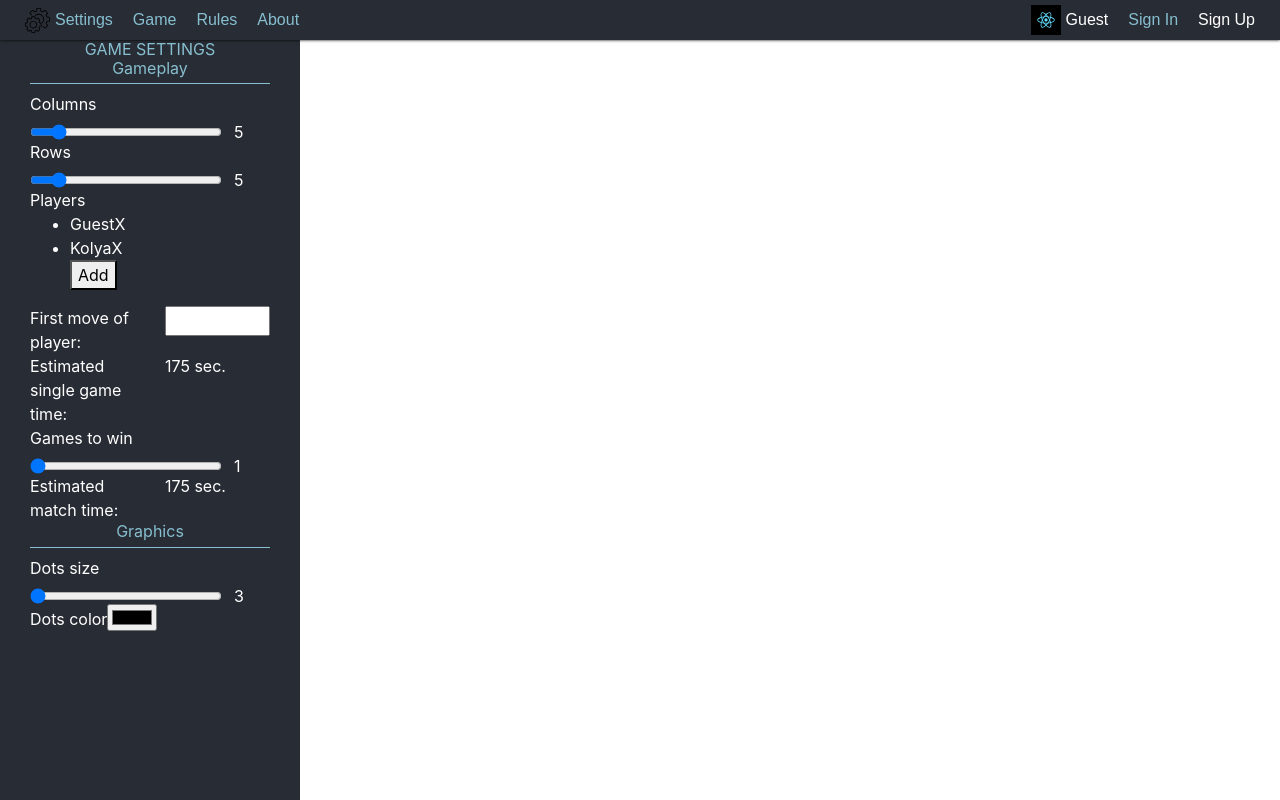
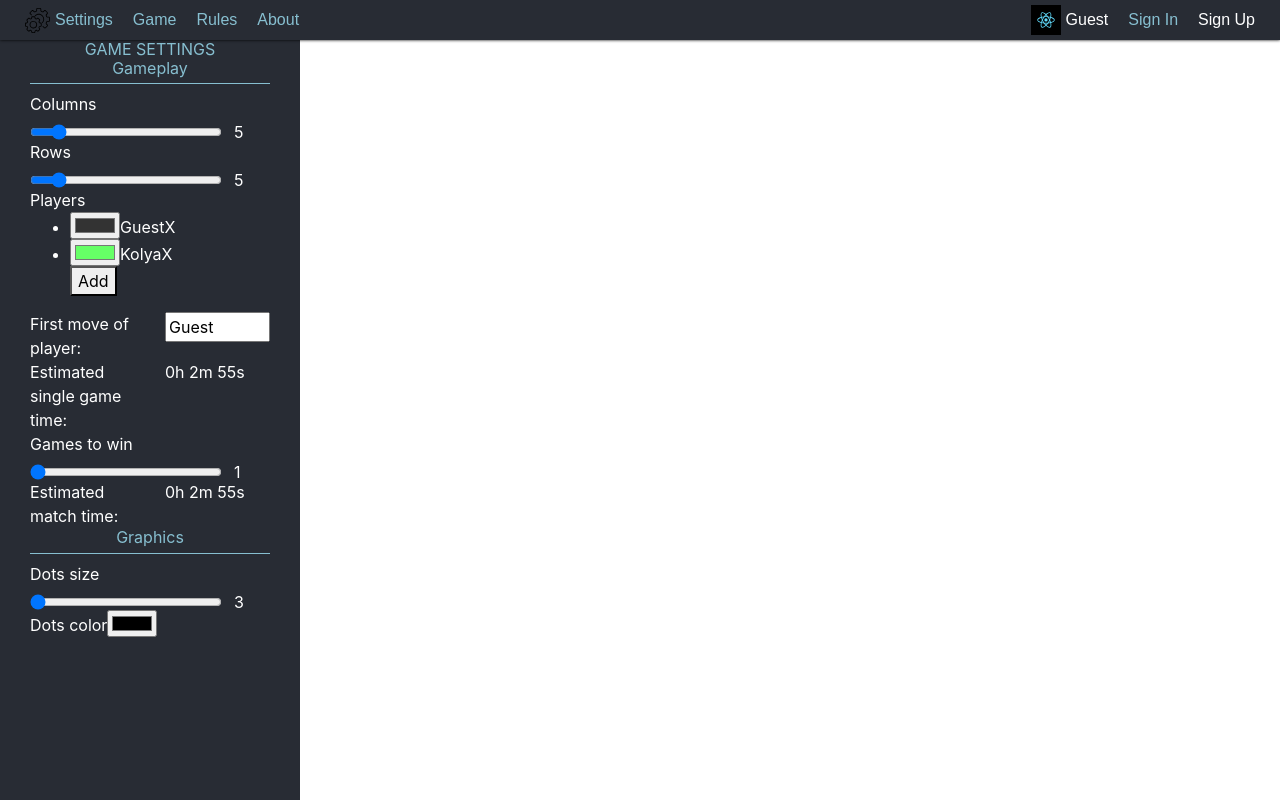
Before and after one commit to Neurogitmeister/dots-and-boxes-js, a React (Create React App) app: page / in a window 1280 px wide. Both pictures are taken after a click on the button "Settings". Built offline with nearby package versions, Linux system fonts and the light colour scheme.

Commit message:
Players list update + more unprofessionalism fix

```diff
--- a/src/GameSettings.tsx
+++ b/src/GameSettings.tsx
@@ -6,7 +6,7 @@ interface GameSettingsList {
     rows: number
     playerNames: Array<string>
     playerColors: Array<string>
-    firstMove: number
+    firstMove: string
     gamesToWin: number
     dotsSize: number
     dotsColor: string
@@ -17,11 +17,11 @@ let defaultSettings : GameSettingsList = {
     columns: 5,
     rows: 5,
     playerNames: ['Guest','Kolya'],
-    playerColors: ['333333', '66ff66'],
-    firstMove: 0,
+    playerColors: ['#333333', '#66ff66'],
+    firstMove: 'Guest',
     gamesToWin: 1,
     dotsSize: 3,
-    dotsColor: 'f06000'
+    dotsColor: '#f06000'
 }
 
 /*validate token and load settings*/
@@ -33,11 +33,11 @@ function fetchGameSettings (username: string ) : GameSettingsList {
             columns: 15,
             rows: 15,
             playerNames: [ username, 'Petya', 'Vasya', 'Kolya'],
-            playerColors: ['333333', '229922', '2299ff', 'f00000'],
-            firstMove: 0,
+            playerColors: ['#333333', '#229922', '#2299ff', '#f00000'],
+            firstMove: username,
             gamesToWin: 4,
             dotsSize: 7,
-            dotsColor: 'f06000'
+            dotsColor: '#f06000'
         }
         return gameSettings
 }
@@ -52,11 +52,13 @@ interface GameStateFields {
     columns :       number;
     rows:           number;
     playerNames:    string[],
+    playerColors:   string[],
     playersCount:   number;
+    firstMove:      string;
     gamesToWin:     number;
     dotsSize:       number;
-    singleGameTime: number;
-    matchTime:      number;
+    singleGameTime: string;
+    matchTime:      string;
 }
 
 type GameStateField = "columns"|"rows"|"playersCount"|"gamesToWin"|"dotsSize"
@@ -70,25 +72,30 @@ export default class GameSettings extends Component<GameSettingsModuleProps, Gam
         if (this.props.tokenIsValid)
             this.gameSettings = fetchGameSettings(this.props.username);
         else this.gameSettings = defaultSettings;
-        let singleGameTime = this.calculateSingleGameTime(this.gameSettings.columns, this.gameSettings.rows)
-        let matchTime = this.calculateMatchTime(this.gameSettings.gamesToWin, this.gameSettings.playerNames.length, singleGameTime)
+        let singleSeconds = this.calculateSingleGameTime(this.gameSettings.columns, this.gameSettings.rows)
+        let matchTime = this.formatSeconds (this.calculateMatchTime(this.gameSettings.gamesToWin, this.gameSettings.playerNames.length, singleSeconds))
+        let singleGameTime = this.formatSeconds(singleSeconds)
         this.state = {
             columns :       this.gameSettings.columns,
             rows:           this.gameSettings.rows,
             playerNames:    this.gameSettings.playerNames,
+            playerColors:   this.gameSettings.playerColors,
             playersCount:   this.gameSettings.playerNames.length,
+            firstMove:      this.gameSettings.firstMove,
             gamesToWin:     this.gameSettings.gamesToWin,
             dotsSize:       this.gameSettings.dotsSize,
             singleGameTime: singleGameTime,
             matchTime:      matchTime
         }
-        this.updateRangeAndTime = this.updateRangeAndTime.bind(this)
+        this.updateTime = this.updateTime.bind(this)
+        this.updateStateValue = this.updateStateValue.bind(this)
         this.updatePlayersList = this.updatePlayersList.bind(this)
+        this.updateFirstMove = this.updateFirstMove.bind(this)
     }
 
     gameSettings: GameSettingsList;
 
-    calculateSingleGameTime(columns: number, rows: number) :number {
+    calculateSingleGameTime(columns: number, rows: number) : number {
        return (columns * (rows + 1) + rows) * secPerMove
     }
 
@@ -96,26 +103,48 @@ export default class GameSettings extends Component<GameSettingsModuleProps, Gam
         let gamesPerMatch = (gamesToWin * (playersCount + 2) - playersCount) / 2
         return singleGameTime * gamesPerMatch
     }
-
-    updateRangeAndTime(stateVar: GameStateField, value: number) {
+    formatSeconds(fullSeconds : number) : string {
+       let seconds = fullSeconds % 60
+       let minutes = Math.floor(fullSeconds / 60) % 60
+       let hours = Math.floor(fullSeconds / 3600)
+       return (hours + "h " + minutes + "m " + seconds + "s")
+    }
+    updateStateValue(stateVar: GameStateField, value: number){
         let newState = {...this.state}
         newState[stateVar] = value;
         if (stateVar === "columns"|| stateVar === "rows" || stateVar === "gamesToWin" || stateVar === "playersCount") {
-            newState.singleGameTime = this.calculateSingleGameTime(newState.columns, newState.rows)
-            newState.matchTime = this.calculateMatchTime(newState.gamesToWin, newState.playersCount, newState.singleGameTime)
+            newState = this.updateTime(newState)
         }
         this.setState(newState)
     }
-    updatePlayersList(players: string[]) {
+    updateTime( State: GameStateFields) : GameStateFields {
+
+        let singleSeconds = this.calculateSingleGameTime(State.columns, State.rows)
+        State.matchTime = this.formatSeconds(this.calculateMatchTime(State.gamesToWin, State.playersCount, singleSeconds))
+        State.singleGameTime = this.formatSeconds(singleSeconds)
+
+        return State;
+    }
+    updatePlayersList(players: string[], playerColors: string[]) {
+
         let newState = {...this.state}
-        newState["playersCount"] = players.length;
-        newState["playerNames"] = players;
-        console.log(this.state)
-        console.log(newState)
+        newState.playersCount = players.length;
+        newState.playerNames = players;
+        newState.playerColors = playerColors;
+        newState = this.updateTime(newState)
         this.setState(newState)
     }
     selectNewPlayer(e: React.FormEvent<HTMLInputElement>){
         e.currentTarget.value = ""
+    }
+    updateFirstMove(e: React.FocusEvent<HTMLInputElement>){
+        if (e.currentTarget.value) {
+            let newState = {...this.state}
+            newState.firstMove = e.currentTarget.value
+            this.setState(newState)
+        } else {
+            e.currentTarget.value = this.state.firstMove
+        }
     }
     mySubmit(e: React.FormEvent<HTMLFormElement>) {
         e.preventDefault();
@@ -139,49 +168,60 @@ export default class GameSettings extends Component<GameSettingsModuleProps, Gam
                 <form onSubmit={this.mySubmit}>
                     <h2 id="game-settings-header">GAME SETTINGS</h2>
                     <h2>Gameplay</h2>
-                    <RangeInput boundState="columns" onHandleInputChange={this.updateRangeAndTime}
+                    <RangeInput boundState="columns" onHandleInputChange={this.updateStateValue}
                                 id={"input-columns"} label={"Columns"}
                                 max={20} min={3} value={this.state.columns}
                     />
-                    <RangeInput boundState="rows" onHandleInputChange={this.updateRangeAndTime}
+                    <RangeInput boundState="rows" onHandleInputChange={this.updateStateValue}
                                 id={"input-rows"} label={"Rows"}
                                 max={20} min={3} value={this.state.rows}
                     />
+
+
                     <div id="settings-players-list">
                         <span>Players</span>
-                        <PlayersList onListChange={this.updatePlayersList} players={this.state.playerNames}/>
+                        <PlayersList onListChange={this.updatePlayersList}
+                        players={this.state.playerNames} playerColors={this.state.playerColors}/>
                     </div>
+
+
                     <div className="row">
                         <p className="col-md-6">First move of player:</p>
                         <div className="col-md-6">
-                            <input name="First Move"
+                            <input name="sglsbbxxcvcx"
                                    list="players-datalist"
                                    id="input-settings-players-move"
-                                   onFocus={this.selectNewPlayer}/>
+                                   onFocus={this.selectNewPlayer}
+                                   onBlur={this.updateFirstMove}
+                                   defaultValue={this.state.firstMove}/>
+
+
                             <datalist id="players-datalist">
                                 {players}
                             </datalist>
+
+
                         </div>
                     </div>
 
                     <div className="estimate-calc row">
                         <p className="col-md-6">Estimated single game time:</p>
-                        <span className="col-md-6">{this.state.singleGameTime} sec.</span>
+                        <span className="col-md-6">{this.state.singleGameTime}</span>
                     </div>
 
-                    <RangeInput boundState={"gamesToWin"} onHandleInputChange={this.updateRangeAndTime}
+                    <RangeInput boundState={"gamesToWin"} onHandleInputChange={this.updateStateValue}
                         id={"input-games-to-win"} label={"Games to win"}
                         min={1} max={10} value={this.state.gamesToWin}
                     />
 
                     <div className="estimate-calc row">
                         <p className="col-md-6">Estimated match time:</p>
-                        <span className="col-md-6">{this.state.matchTime} sec.</span>
+                        <span className="col-md-6">{this.state.matchTime}</span>
                     </div>
 
                     <h2>Graphics</h2>
                     <div className="md2">
-                        <RangeInput boundState="dotsSize" onHandleInputChange={this.updateRangeAndTime}
+                        <RangeInput boundState="dotsSize" onHandleInputChange={this.updateStateValue}
                             id={"input-dots-size"} label={"Dots size"}
                             max={20} min={3} value={this.state.dotsSize}
                         />
@@ -230,7 +270,8 @@ class RangeInput extends Component<RangeInputProps, any>{
 }
 interface PlayerListProps {
     players: Array<string>
-    onListChange(players: string[]): void
+    playerColors: Array<string>
+    onListChange(players: string[], playerColors: string[]): void
 }
 
 class PlayersList extends Component<PlayerListProps, any> {
@@ -238,6 +279,7 @@ class PlayersList extends Component<PlayerListProps, any> {
         super(props)
         this.addPlayer = this.addPlayer.bind(this)
         this.deletePlayer = this.deletePlayer.bind(this)
+        this.setPlayerColor = this.setPlayerColor.bind(this)
     }
 
     // search in parent element of e.target for a first child element
@@ -248,13 +290,14 @@ class PlayersList extends Component<PlayerListProps, any> {
         //let el = e.currentTarget.previousElementSibling // <-- for same elements
         let el = e.currentTarget.parentElement === null  //<-- for different elements
         ? null
-        : e.currentTarget.parentElement.children.item(0)
+        : e.currentTarget.parentElement.getElementsByClassName("player-name")[0]
         //if element was found then assign filtered array to props.players
         if (el && el.innerHTML !== this.props.players[0]) {
             let newList = this.props.players.filter(
-                (name:string) => ( el && el.innerHTML !== name))
-
-            this.props.onListChange(newList)
+                (name:string) => ( el && el.innerHTML !== name));
+            let newColorList = this.props.playerColors.filter(
+                (id: string) => (+id !== this.props.players.indexOf(el!.innerHTML)))
+            this.props.onListChange(newList, newColorList)
         }
 
     }
@@ -267,15 +310,34 @@ class PlayersList extends Component<PlayerListProps, any> {
             let name = e.currentTarget.value
             if (this.props.players.indexOf(name) === -1) {
                 this.props.players.push(e.currentTarget.value)
+                this.props.playerColors.push(this.getRandomColor())
                 e.currentTarget.value = ""
-                this.props.onListChange(this.props.players)
+                this.props.onListChange(this.props.players, this.props.playerColors)
                 let el = e.currentTarget.parentElement === null
                 ? null
                 : e.currentTarget.parentElement.parentElement;
                 if(el)
                     el.className = el.className.split(" ").filter(_class => _class !== "active").join();
+
             }
         }
+    }
+    getRandomColor() {
+        var letters = '0123456789ABCDEF';
+        var color = '#';
+        for (var i = 0; i < 6; i++) {
+          color += letters[Math.floor(Math.random() * 16)];
+        }
+        return color;
+    }
+    setPlayerColor(e: React.FocusEvent<HTMLInputElement>) {
+
+        let index = this.props.players.indexOf(e.currentTarget.parentElement!.id)
+        //console.log(e.currentTarget.parentElement!.id + " on position " + index)
+        let newColors = this.props.playerColors
+        newColors[index] = e.currentTarget.value;
+        this.props.onListChange(this.props.players, newColors)
+
     }
     showInput(e: React.MouseEvent<HTMLButtonElement>){
         e.preventDefault();
@@ -295,11 +357,17 @@ class PlayersList extends Component<PlayerListProps, any> {
     }
     render(){
         let players: Array<object> = []
+        let counter = 0;
         for ( let player of this.props.players) {
+
             players.push(
-                <li key={player}>
-                    <span>{player}</span>
-                    <span onClick={this.deletePlayer}>X</span>
+                <li key={player} id={player}>
+                    <input type="color"
+                        defaultValue={this.props.playerColors[counter++]}
+                        onBlur={this.setPlayerColor}/>
+                    <span className="player-name">{player}</span>
+                    <span className="button-delete" onClick={this.deletePlayer}>X</span>
+
                 </li>
             )
         }
@@ -307,7 +375,7 @@ class PlayersList extends Component<PlayerListProps, any> {
             <ul id="players-list">
                 {players}
                 <button onClick={this.showInput}>Add</button>
-                <li className="blyatiful" id="add-player-input">
+                <li className="" id="add-player-input">
                     <input onKeyPress={this.addPlayer} onBlur={this.hideInput}/>
                 </li>
             </ul>
--- a/src/Header.tsx
+++ b/src/Header.tsx
@@ -67,8 +67,3 @@ function HeaderAccountControl() {
         )
     }
 }
-
-
-function showLoginPopup() {
-    console.log('pidor')
-}
```
